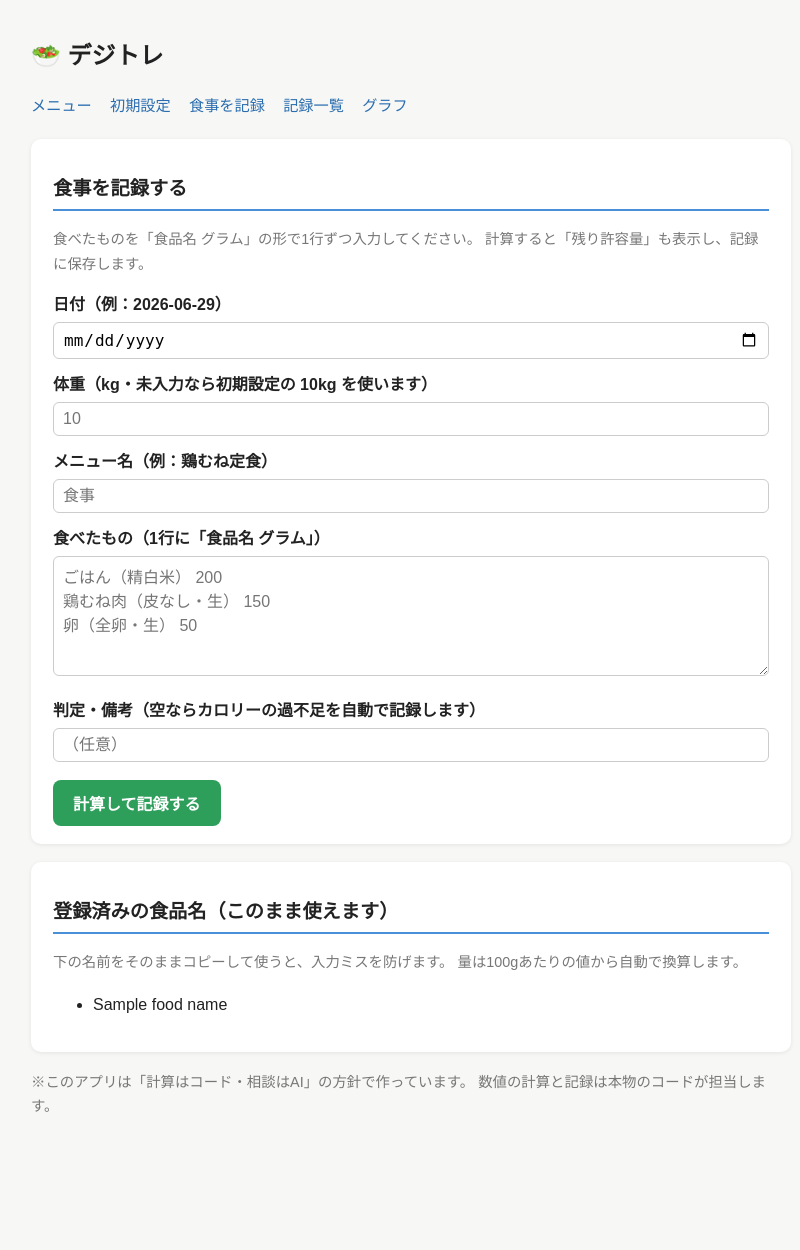
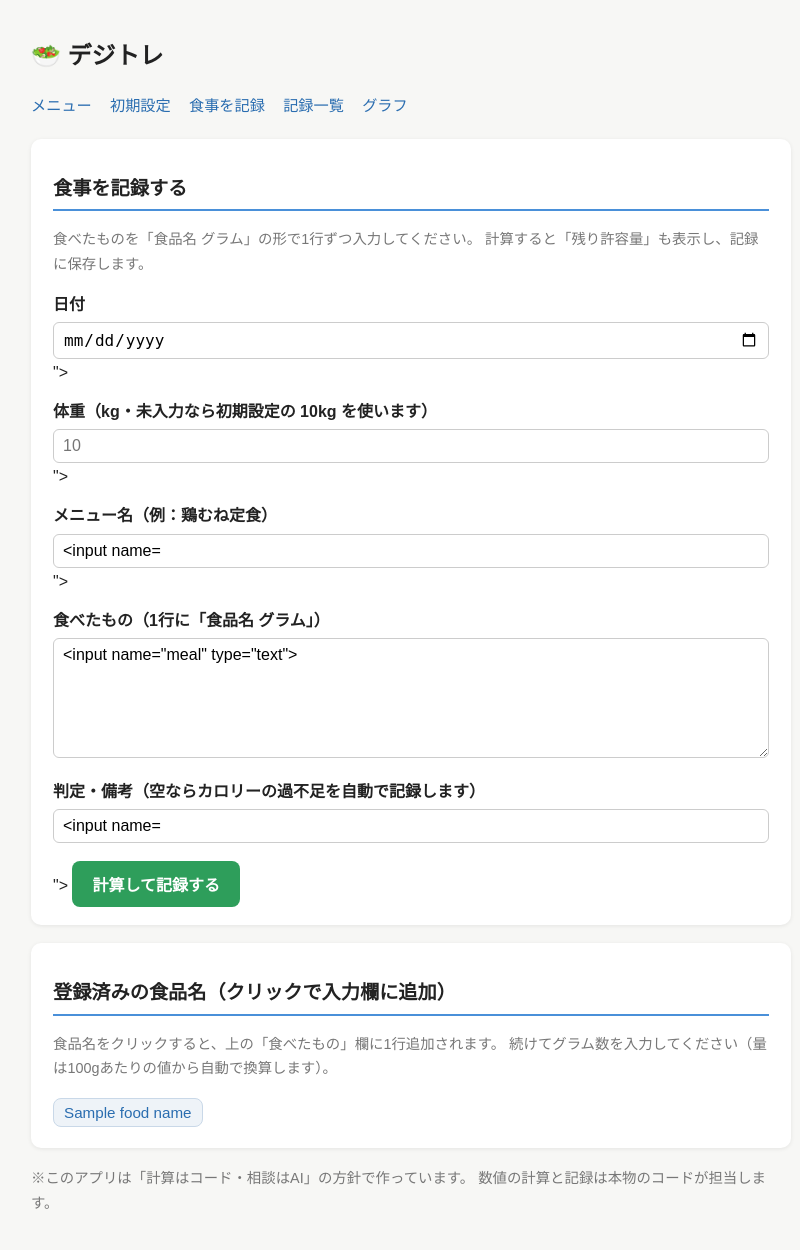
Before and after one commit to HTZY87/digitore, a Flask app: template templates/record.html in a window 1280 px wide. Shown: the whole page, without its empty margins (229-1029 px from the left). Before the commit the page ends 1112 px from the top, so only its background shows below. Run offline with Flask 3, Linux system fonts and the light colour scheme; the template is opened without the code that fills it: most values are stand-ins (such as "Sample title", 1, 10 or a date in 2020); form fields are guessed from the names that the template uses.

Commit message:
Web版の使いやすさ改善：入力保持・日付自動セット・食品名クリック追加・表記統一
実機での通し確認で見つかった不便4点を修正（SPEC §9-3 参照）：
1. エラーで戻ったとき入力欄が空になるのを防ぎ、内容を保持
2. 記録フォームの日付に「今日」を自動セット
3. 登録済み食品名をクリックで「食べたもの」欄に追加できるように
4. 残り許容量の「あと/残り」の言い回しを「あと◯◯／◯◯オーバー」に統一

Co-Authored-By: Claude Fable 5 <noreply@anthropic.com>

```diff
--- a/app.py
+++ b/app.py
@@ -23,6 +23,7 @@
 
 import os
 import json
+import datetime
 
 from flask import Flask, render_template, request, redirect, url_for, flash
 
@@ -157,6 +158,25 @@ def onboarding():
 # 画面③：食事を記録（③摂取量 → ④残り → ⑤保存 を1画面で）
 # =====================================================================
 
+def build_record_form(form=None):
+    """
+    記録フォームの各欄に表示する値を作る。
+    ・初めて開いたとき(form=None) … 日付に「今日」を自動で入れる（毎回選ぶ手間を省く）。
+    ・入力エラーで戻ってきたとき … 送信された内容をそのまま入れ直す
+      （1か所の間違いで全部打ち直しにならないようにするため）。
+    """
+    if form is None:
+        return {"date": datetime.date.today().isoformat(),
+                "weight": "", "menu": "", "meal": "", "note": ""}
+    return {
+        "date": form.get("date", "") or datetime.date.today().isoformat(),
+        "weight": form.get("weight", ""),
+        "menu": form.get("menu", ""),
+        "meal": form.get("meal", ""),
+        "note": form.get("note", ""),
+    }
+
+
 @app.route("/record", methods=["GET", "POST"])
 def record():
     data = load_profile()
@@ -171,7 +191,8 @@ def record():
 
     if request.method == "GET":
         return render_template("record.html", food_names=food_names,
-                               profile=data["profile"])
+                               profile=data["profile"],
+                               form=build_record_form())
 
     # --- 送信(POST)の処理 ---
     meal_text = request.form.get("meal", "")
@@ -181,16 +202,19 @@ def record():
     note = request.form.get("note", "").strip()
 
     # 食事テキストを (食品名, グラム) に変換。間違いは丁寧に知らせて戻す。
+    # ※エラーで戻すときは form=... で入力内容を渡し、打ち直しを防ぐ。
     try:
         items = parse_meal_text(meal_text)
     except ValueError as e:
         flash(str(e))
         return render_template("record.html", food_names=food_names,
-                               profile=data["profile"])
+                               profile=data["profile"],
+                               form=build_record_form(request.form))
     if not items:
         flash("食べたものを1品以上入力してください。")
         return render_template("record.html", food_names=food_names,
-                               profile=data["profile"])
+                               profile=data["profile"],
+                               form=build_record_form(request.form))
 
     # ③ 摂取量の計算（知らない食品名は ValueError）。
     try:
@@ -198,7 +222,8 @@ def record():
     except ValueError as e:
         flash(str(e))
         return render_template("record.html", food_names=food_names,
-                               profile=data["profile"])
+                               profile=data["profile"],
+                               form=build_record_form(request.form))
 
     # ④ 残り許容量 ＝ 目標 − 実績。
     remaining = calculate_remaining(targets, intake)
--- a/templates/record.html
+++ b/templates/record.html
@@ -5,35 +5,63 @@
   <p class="muted">食べたものを「食品名 グラム」の形で1行ずつ入力してください。
      計算すると「残り許容量」も表示し、記録に保存します。</p>
 
+  {# 各欄の value には form（app.pyで用意した表示用の値）を入れる。
+     初回は日付＝今日、エラーで戻ってきたときは入力した内容がそのまま残る。 #}
   <form method="post" action="{{ url_for('record') }}">
-    <label>日付（例：2026-06-29）</label>
-    <input type="date" name="date">
+    <label>日付</label>
+    <input type="date" name="date" value="{{ form.date }}">
 
     <label>体重（kg・未入力なら初期設定の {{ profile.weight }}kg を使います）</label>
     <input type="number" name="weight" min="20" max="300" step="0.1"
-           placeholder="{{ profile.weight }}">
+           placeholder="{{ profile.weight }}" value="{{ form.weight }}">
 
     <label>メニュー名（例：鶏むね定食）</label>
-    <input type="text" name="menu" placeholder="食事">
+    <input type="text" name="menu" placeholder="食事" value="{{ form.menu }}">
 
     <label>食べたもの（1行に「食品名 グラム」）</label>
-    <textarea name="meal" placeholder="ごはん（精白米） 200&#10;鶏むね肉（皮なし・生） 150&#10;卵（全卵・生） 50"></textarea>
+    <textarea name="meal" placeholder="ごはん（精白米） 200&#10;鶏むね肉（皮なし・生） 150&#10;卵（全卵・生） 50">{{ form.meal }}</textarea>
 
     <label>判定・備考（空ならカロリーの過不足を自動で記録します）</label>
-    <input type="text" name="note" placeholder="（任意）">
+    <input type="text" name="note" placeholder="（任意）" value="{{ form.note }}">
 
     <button type="submit">計算して記録する</button>
   </form>
 </div>
 
 <div class="card">
-  <h2>登録済みの食品名（このまま使えます）</h2>
-  <p class="muted">下の名前をそのままコピーして使うと、入力ミスを防げます。
-     量は100gあたりの値から自動で換算します。</p>
-  <ul>
+  <h2>登録済みの食品名（クリックで入力欄に追加）</h2>
+  <p class="muted">食品名をクリックすると、上の「食べたもの」欄に1行追加されます。
+     続けてグラム数を入力してください（量は100gあたりの値から自動で換算します）。</p>
+  <ul class="food-list">
     {% for name in food_names %}
-      <li>{{ name }}</li>
+      <li><button type="button" class="food-name" data-name="{{ name }}">{{ name }}</button></li>
     {% endfor %}
   </ul>
 </div>
+
+<style>
+  /* 食品名ボタン：ふつうのボタン(緑)と区別するため、リンク風の控えめな見た目にする */
+  .food-list { list-style: none; padding: 0; margin: 0; }
+  .food-list li { display: inline-block; margin: 3px 6px 3px 0; }
+  .food-name { margin-top: 0; padding: 5px 10px; font-size: 0.95rem; font-weight: normal;
+               background: #eef3f8; color: #2a6db0; border: 1px solid #c9d8e8; }
+  .food-name:hover { background: #dce8f5; }
+</style>
+
+<script>
+  // 食品名ボタンを押したら、「食べたもの」欄の末尾に「食品名␣」を1行追加する。
+  // グラム数はわざと入れない（勝手な量で記録されるのを防ぎ、続けて数字を打ってもらう）。
+  document.querySelectorAll(".food-name").forEach(function (btn) {
+    btn.addEventListener("click", function () {
+      var box = document.querySelector('textarea[name="meal"]');
+      var line = btn.dataset.name + " ";
+      // すでに入力があれば改行してから足す（最後の行が空なら改行は足さない）
+      if (box.value && !box.value.endsWith("\n")) {
+        box.value += "\n";
+      }
+      box.value += line;
+      box.focus();  // すぐグラム数を打てるよう、入力欄にカーソルを移す
+    });
+  });
+</script>
 {% endblock %}
```
Also changed, not shown: templates/record_done.html (+15 -2 lines).
